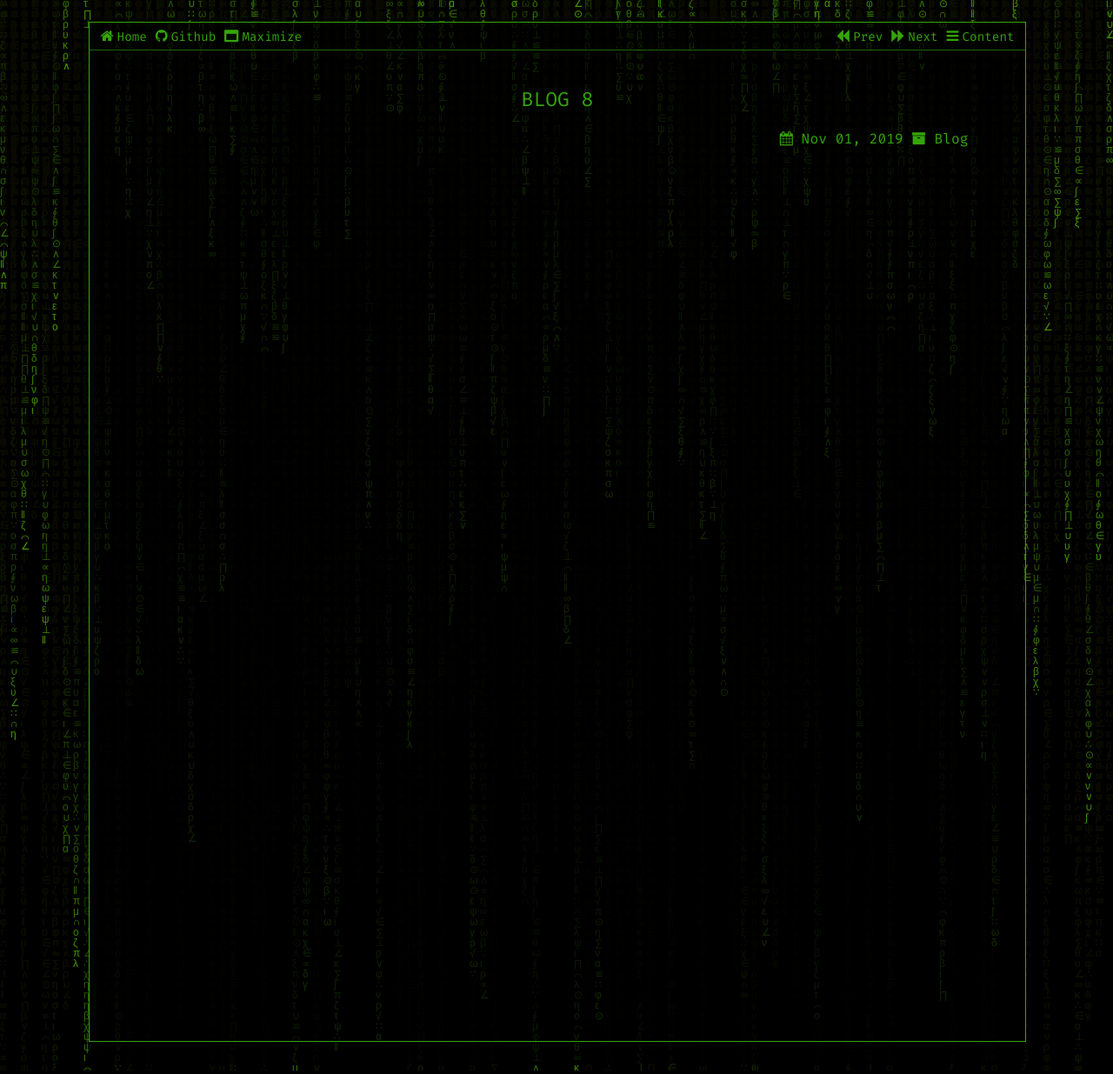
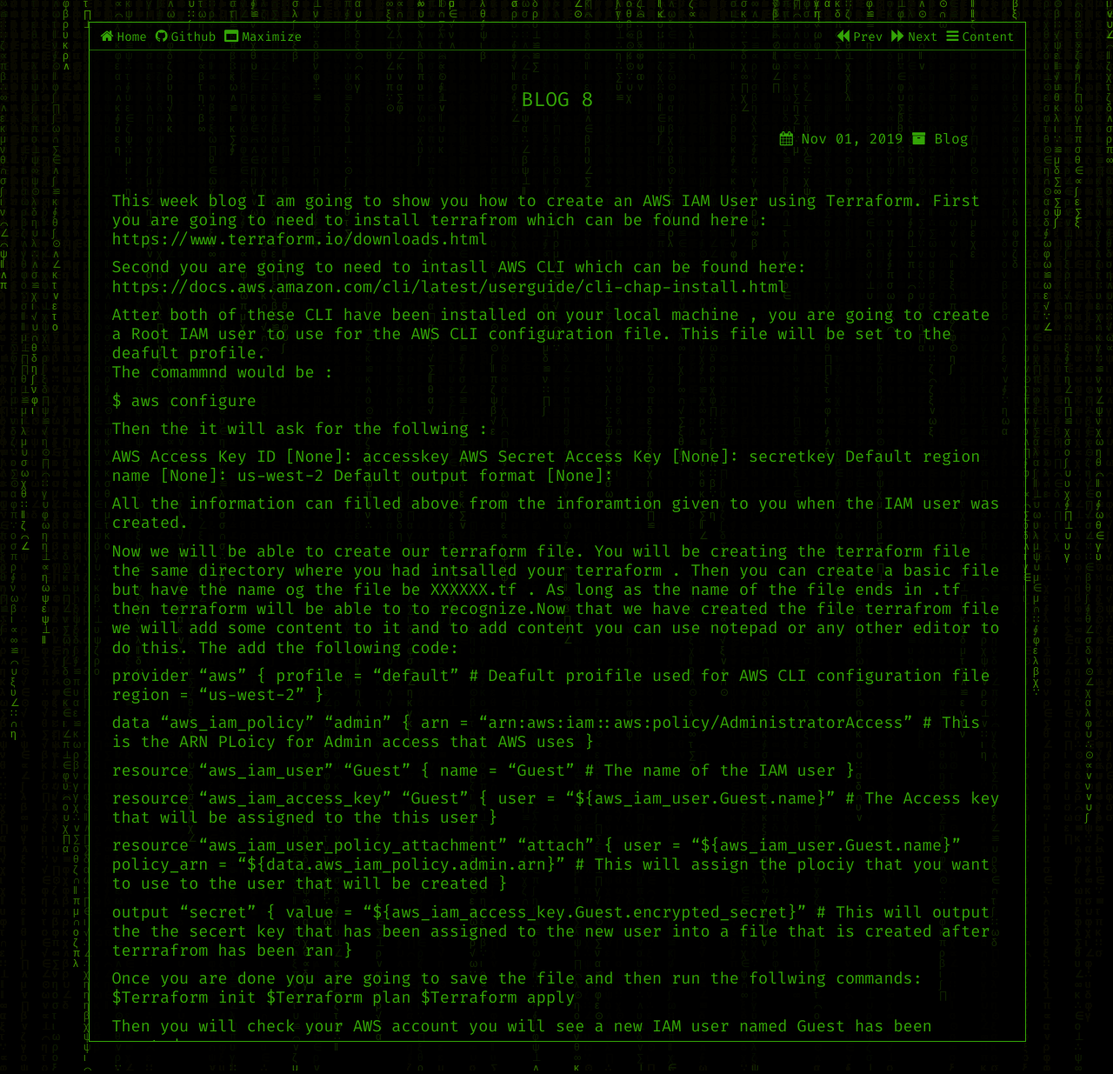
Before and after one commit to dsr88068/dsr88068.github.io, a Jekyll site: the page built from _posts/2019-11-01-Blog-8.md, in a window 1280 px wide. Shown: the whole page at 87% size. Built offline with Jekyll 4.4.1, drawn with Linux system fonts in a browser that asks for light colours.

Commit message:
Update 2019-11-01-Blog-8.md

```diff
--- a/_posts/2019-11-01-Blog-8.md
+++ b/_posts/2019-11-01-Blog-8.md
@@ -5,3 +5,58 @@ category: Blog
 toc_level: 1
 date: 2019-11-01
 ---
+This week blog I am going to show you how to create an AWS IAM User using Terraform.
+First you are going to need to  install terrafrom  which can be found here : https://www.terraform.io/downloads.html
+
+Second you are going to need to intasll AWS  CLI which can be found here: https://docs.aws.amazon.com/cli/latest/userguide/cli-chap-install.html
+
+Atter both of these CLI have been installed on your local machine , you are going to create a Root IAM user to use for the AWS CLI configuration file. This file will be set to the deafult profile.
+ The comammnd would be :
+
+ $ aws configure
+
+ Then the it will ask for the follwing :
+
+AWS Access Key ID [None]: accesskey
+AWS Secret Access Key [None]: secretkey
+Default region name [None]: us-west-2
+Default output format [None]:
+
+ All the information can filled above from the inforamtion given to you when the IAM user was created.
+
+Now we will be able to create our terraform file. You will be creating the terraform file  the same directory where you had intsalled your terraform . Then you can create a basic file but have the name og the file be XXXXXX.tf  . As long as the name of the file ends in .tf then terraform will be able to to recognize.Now that we have created the file terrafrom file  we will add some content to it and to add content you can use notepad or any other editor to do this. The add the following code:
+
+provider "aws" {
+  profile = "default" # Deafult proifile used for AWS CLI configuration file
+  region     = "us-west-2"
+}
+
+data "aws_iam_policy" "admin" {
+arn = "arn:aws:iam::aws:policy/AdministratorAccess" #  This is the ARN PLoicy for Admin access that AWS uses
+}
+
+
+resource "aws_iam_user" "Guest" {
+  name = "Guest"  # The name of the IAM user
+}
+
+resource "aws_iam_access_key" "Guest" {
+  user    = "${aws_iam_user.Guest.name}" # The Access key that will be assigned to the this user
+}
+
+
+resource "aws_iam_user_policy_attachment" "attach" {
+  user       = "${aws_iam_user.Guest.name}"
+  policy_arn = "${data.aws_iam_policy.admin.arn}"  # This will assign the plociy that you  want to use to the user that will be created
+}
+
+output "secret" {
+  value = "${aws_iam_access_key.Guest.encrypted_secret}"  # This will output the the secert key that has been assigned to the new user into a file that is created  after terrrafrom has been ran
+}
+
+Once you are done you are going to save the file and then  run the follwing commands:
+$Terraform init
+$Terraform plan
+$Terraform apply
+
+Then you will check your AWS account you will see a new IAM user named Guest has been created.
```
